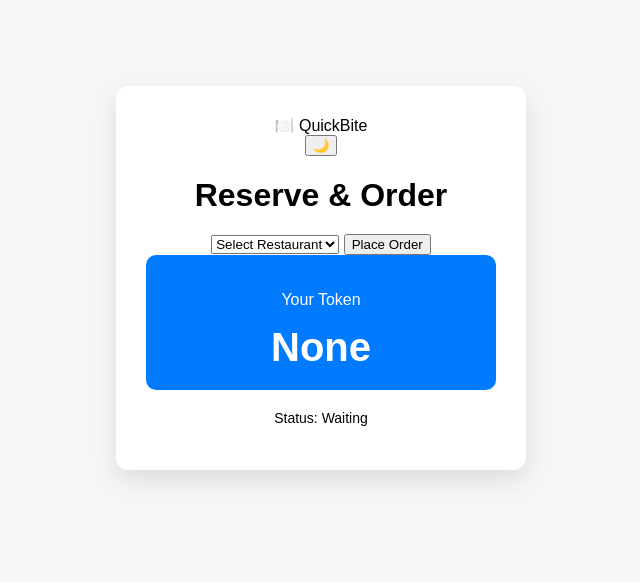
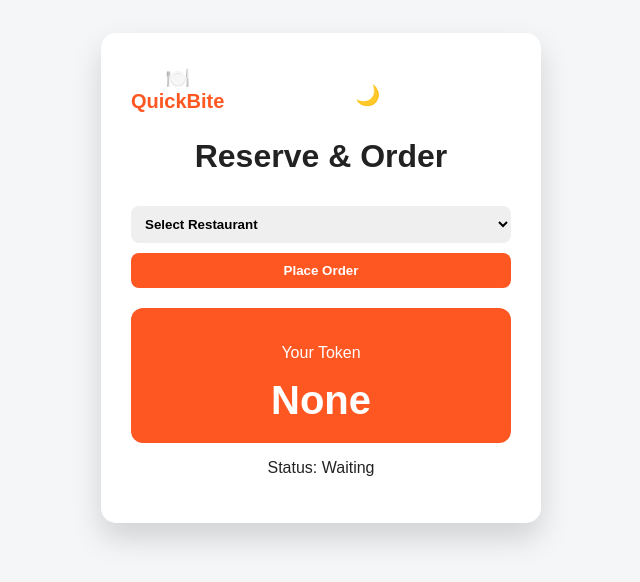
Before and after one commit to AKBh6/queue-system, a plain HTML site: page index.html in a window 1280 px wide. Shown: the part 122-704 px from the top of the page, without its empty margins (319-959 px from the left). Drawn offline with Linux system fonts and the light colour scheme.

Commit message:
Update style.css

```diff
--- a/style.css
+++ b/style.css
@@ -1,32 +1,78 @@
+:root {
+  --bg: #f4f6f8;
+  --card: white;
+  --text: #222;
+  --primary: #ff5722;
+}
+
+body.dark {
+  --bg: #1e1e1e;
+  --card: #2b2b2b;
+  --text: #f4f4f4;
+  --primary: #ff784e;
+}
+
 body {
   font-family: Arial, sans-serif;
-  background-color: #f4f6f8;
+  background-color: var(--bg);
+  color: var(--text);
   display: flex;
   justify-content: center;
   align-items: center;
   height: 100vh;
   margin: 0;
+  transition: 0.3s;
 }
 
 .container {
   text-align: center;
-  background: white;
+  background: var(--card);
   padding: 30px;
-  border-radius: 12px;
-  box-shadow: 0 10px 25px rgba(0,0,0,0.1);
-  width: 350px;
+  border-radius: 15px;
+  box-shadow: 0 15px 30px rgba(0,0,0,0.15);
+  width: 380px;
 }
 
-h1 {
-  margin-bottom: 20px;
+.top-bar {
+  display: flex;
+  justify-content: space-between;
+  align-items: center;
+}
+
+.logo {
+  font-size: 20px;
+  font-weight: bold;
+  color: var(--primary);
+}
+
+#themeToggle {
+  border: none;
+  background: none;
+  font-size: 20px;
+  cursor: pointer;
+}
+
+select, button {
+  margin-top: 10px;
+  padding: 10px;
+  width: 100%;
+  border-radius: 8px;
+  border: none;
+  font-weight: bold;
+}
+
+#orderBtn {
+  background-color: var(--primary);
+  color: white;
+  cursor: pointer;
 }
 
 .card {
-  background: #007bff;
+  margin-top: 20px;
+  padding: 20px;
+  background: var(--primary);
   color: white;
-  padding: 20px;
-  border-radius: 10px;
-  margin-bottom: 20px;
+  border-radius: 12px;
 }
 
 .card h2 {
@@ -34,34 +80,6 @@ h1 {
   margin: 10px 0 0 0;
 }
 
-.buttons button {
-  margin: 5px;
-  padding: 10px 15px;
-  border: none;
-  border-radius: 6px;
-  cursor: pointer;
-  font-weight: bold;
-}
-
-#generateBtn {
-  background-color: #28a745;
-  color: white;
-}
-
-#serveBtn {
-  background-color: #ffc107;
-}
-
-#resetBtn {
-  background-color: #dc3545;
-  color: white;
-}
-
-button:hover {
-  opacity: 0.9;
-}
-
 .info {
   margin-top: 15px;
-  font-size: 14px;
 }
```
